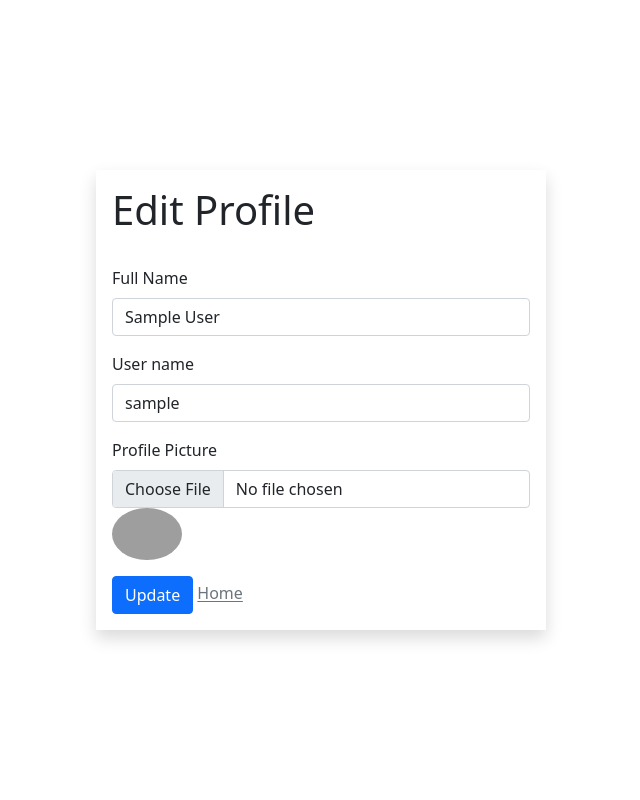
After one commit to codingWithElias/login-signup-2022, a PHP site: page /edit.php in a window 1280 px wide. The commit adds this page. Shown: the whole page, without its empty margins (319-959 px from the left). Run offline with PHP 8.4, Linux system fonts and the light colour scheme; the visitor is signed in with stand-in values (Sample User, id 1); grey boxes are pictures that could not be loaded.

Commit message:
edit profile pic

```diff
--- /dev/null
+++ b/edit.php
@@ -0,0 +1,89 @@
+<?php
+session_start();
+
+if (isset($_SESSION['id']) && isset($_SESSION['fname'])) {
+include "db_conn.php";
+include 'php/User.php';
+
+$user = getUserById($_SESSION['id'], $conn);
+
+ ?>
+<!DOCTYPE html>
+<html>
+<head>
+	<meta charset="utf-8">
+	<meta name="viewport" content="width=device-width, initial-scale=1">
+	<title>Edit Profile</title>
+	<link href="https://cdn.jsdelivr.net/npm/bootstrap@5.1.3/dist/css/bootstrap.min.css" rel="stylesheet" integrity="sha384-1BmE4kWBq78iYhFldvKuhfTAU6auU8tT94WrHftjDbrCEXSU1oBoqyl2QvZ6jIW3" crossorigin="anonymous">
+	<link rel="stylesheet" type="text/css" href="css/style.css">
+</head>
+<body>
+    <?php if ($user) { ?>
+
+    <div class="d-flex justify-content-center align-items-center vh-100">
+
+        <form class="shadow w-450 p-3"
+              action="php/edit.php"
+              method="post"
+              enctype="multipart/form-data">
+
+            <h4 class="display-4  fs-1">Edit Profile</h4><br>
+            <!-- error -->
+            <?php if(isset($_GET['error'])){ ?>
+            <div class="alert alert-danger" role="alert">
+              <?php echo $_GET['error']; ?>
+            </div>
+            <?php } ?>
+
+            <!-- success -->
+            <?php if(isset($_GET['success'])){ ?>
+            <div class="alert alert-success" role="alert">
+              <?php echo $_GET['success']; ?>
+            </div>
+            <?php } ?>
+          <div class="mb-3">
+            <label class="form-label">Full Name</label>
+            <input type="text"
+                   class="form-control"
+                   name="fname"
+                   value="<?php echo $user['fname']?>">
+          </div>
+
+          <div class="mb-3">
+            <label class="form-label">User name</label>
+            <input type="text"
+                   class="form-control"
+                   name="uname"
+                   value="<?php echo $user['username']?>">
+          </div>
+
+          <div class="mb-3">
+            <label class="form-label">Profile Picture</label>
+            <input type="file"
+                   class="form-control"
+                   name="pp">
+            <img src="upload/<?=$user['pp']?>"
+                 class="rounded-circle"
+                 style="width: 70px">
+            <input type="text"
+                   hidden="hidden"
+                   name="old_pp"
+                   value="<?=$user['pp']?>" >
+          </div>
+
+          <button type="submit" class="btn btn-primary">Update</button>
+          <a href="home.php" class="link-secondary">Home</a>
+        </form>
+    </div>
+    <?php }else{
+        header("Location: home.php");
+        exit;
+
+    } ?>
+</body>
+</html>
+
+<?php }else {
+	header("Location: login.php");
+	exit;
+} ?>
--- /dev/null
+++ b/php/User.php
@@ -0,0 +1,16 @@
+<?php
+
+function getUserById($id, $db){
+    $sql = "SELECT * FROM users WHERE id = ?";
+	$stmt = $db->prepare($sql);
+	$stmt->execute([$id]);
+
+    if($stmt->rowCount() == 1){
+        $user = $stmt->fetch();
+        return $user;
+    }else {
+        return 0;
+    }
+}
+
+ ?>
```
Also changed, not shown: home.php (+18 -4 lines), php/edit.php (added, +97 -0 lines), .db/auth_db.sql, upload/default-pp.png (deleted), upload/elias62c1925ef0e8f7.58402794.jpg (added), upload/elias62c19f5d5417f9.26929814.jpg (added), upload/elias62c19f6f3e2d06.81665529.jpg (added).
